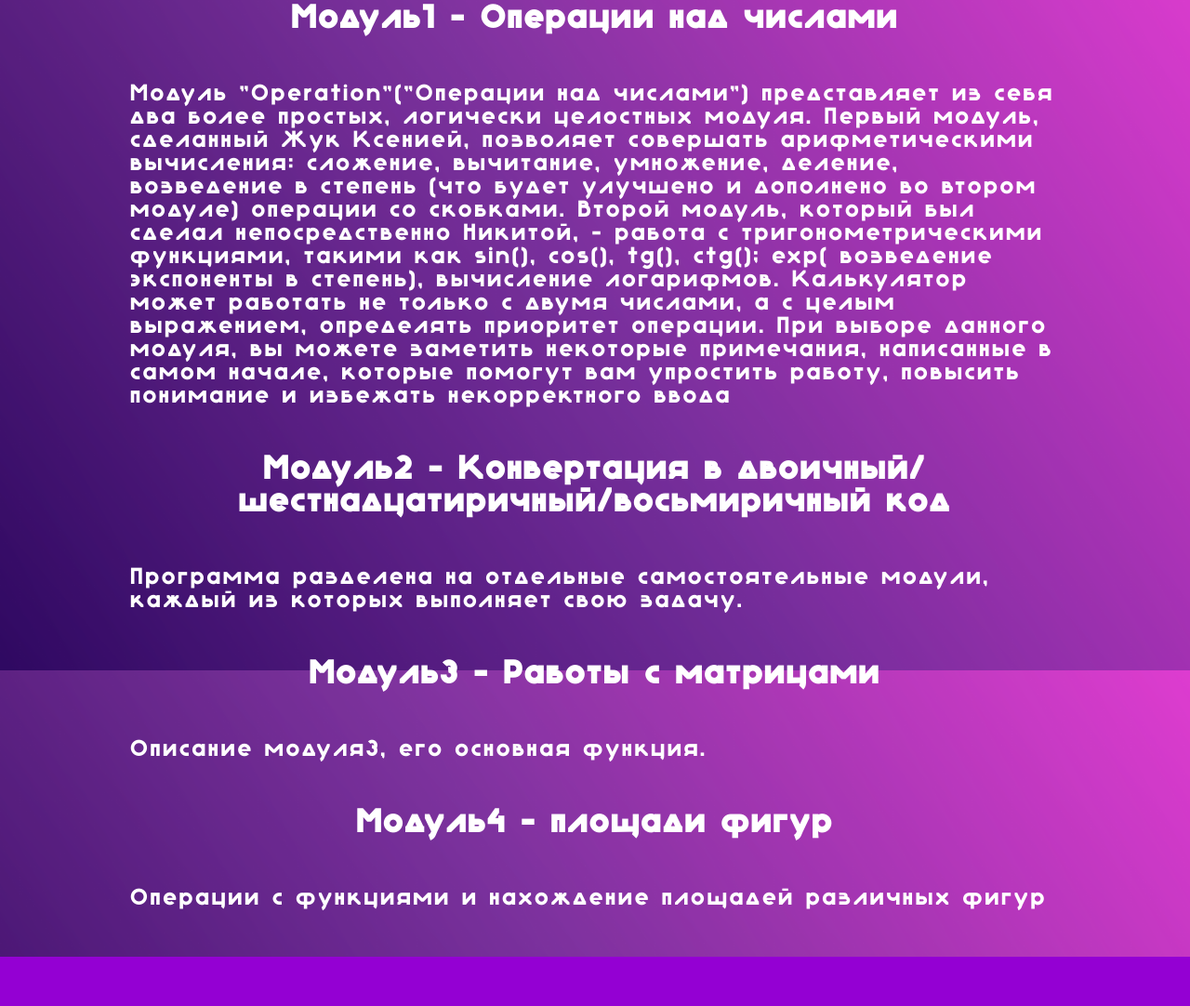
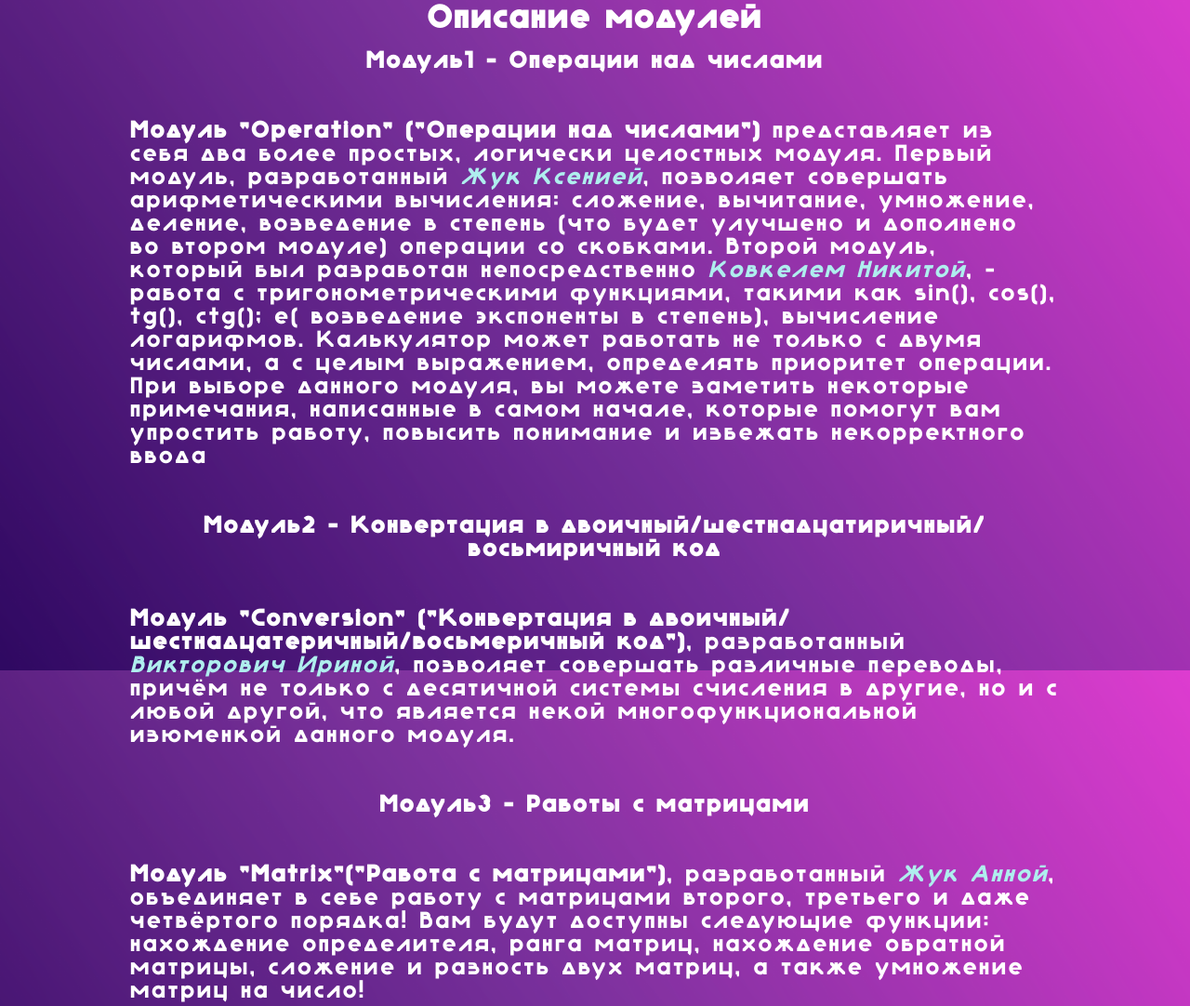
Before and after one commit to ax2067/Colored-crabs, a plain HTML site: page Site/index.html in a window 1280 px wide. Shown: the part 1679-2761 px from the top of the page at 93% size. Before the commit the page ends 2708 px from the top, so only its background shows below. Drawn offline with Linux system fonts and the light colour scheme.

Commit message:
site final i'm hope

```diff
--- a/Site/css/main.css
+++ b/Site/css/main.css
@@ -82,10 +82,22 @@ h2{
   text-align: center;
   margin: 15px;
 }
+
+h3{
+  font-family: Custom;
+  font-size: 25px;
+  color: white;
+  text-align: center;
+  margin: 15px;
+}
 nav{
   float;
   position: fixed;
   bottom: 45%;
+}
+i a{
+  color: #AFEEEE;
+  text-decoration: none;
 }
 .menu-list{
   list-style-type: none;
--- a/Site/index.html
+++ b/Site/index.html
@@ -33,7 +33,7 @@
 
         <h2><a name="about-project">О проекте</a></h2>
         <p>
-          **Colored-crabs** - проект, разработанный небольшой командой начинающих разработчиков - студентов 1 курса 4 группы Факультета Информационных технологий Белорусского Государственного Технологического Университета.
+          **<i><a href="https://github.com/ax2067/Colored-crabs">Colored-crabs</a></i>** - проект, разработанный небольшой командой начинающих разработчиков - студентов 1 курса 4 группы Факультета Информационных технологий <i><a href="https://www.belstu.by/">Белорусского Государственного Технологического Университета</a></i>.
         </p>
 
         <p>Наш проект - Научный калькулятор, выполняющий множество разнообразных функций, о которых подробнее рассказано ниже. Назначение проета - создание программы, которая поможет студентам в тяжёлом мире математики: поможет разобраться с матрицами, переводом в различные системы счисления, найти площади, объёмы и многое другое! </p>
@@ -84,24 +84,36 @@
         <figcaption>Разработчик</figcaption>
       </figure>
     </div>
-      <h2 id="moduls">Модуль1 - Операции над числами</h2>
+      <h2 id="moduls">Описание модулей</h2>
+      <h3>Модуль1 - Операции над числами</h3>
       <p>
-          Модуль "Operation"("Операции над числами") представляет из себя два более простых, логически целостных модуля. Первый модуль, сделанный Жук Ксенией, позволяет совершать арифметическими вычисления: сложение, вычитание, умножение, деление, возведение в степень (что будет улучшено и дополнено во втором модуле) операции со скобками. Второй модуль, который был сделал непосредственно Никитой, - работа с тригонометрическими функциями, такими как sin(), cos(), tg(), ctg(); exp( возведение экспоненты в степень), вычисление логарифмов. Калькулятор может работать не только с двумя числами, а с целым выражением, определять приоритет операции. При выборе данного модуля, вы можете заметить некоторые примечания, написанные в самом начале, которые помогут вам упростить работу, повысить понимание и избежать некорректного ввода
+        <b>Модуль "Operation" ("Операции над числами")</b> представляет из себя два более простых, логически целостных модуля. Первый модуль, разработанный <i><a href="https://github.com/Xsen0N">Жук Ксенией</a></i>, позволяет совершать арифметическими вычисления: сложение, вычитание, умножение, деление, возведение в степень (что будет улучшено и дополнено во втором модуле) операции со скобками. Второй модуль, который был разработан непосредственно <i><a href="https://github.com/Chamsterr">Ковкелем Никитой</a></i>, - работа с тригонометрическими функциями, такими как sin(), cos(), tg(), ctg(); e( возведение экспоненты в степень), вычисление логарифмов. Калькулятор может работать не только с двумя числами, а с целым выражением, определять приоритет операции. При выборе данного модуля, вы можете заметить некоторые примечания, написанные в самом начале, которые помогут вам упростить работу, повысить понимание и избежать некорректного ввода
       </p>
 
-      <h2>Модуль2 -  Конвертация в двоичный/шестнадцатиричный/восьмиричный код</h2>
+      <h3>Модуль2 -  Конвертация в двоичный/шестнадцатиричный/восьмиричный код</h3>
       <p>
-        Программа разделена на отдельные самостоятельные модули, каждый из которых выполняет свою задачу.
+        <b>Модуль "Conversion" ("Конвертация в двоичный/шестнадцатеричный/восьмеричный код")</b>, разработанный <i><a href="https://github.com/DemonLeviathan">Викторович Ириной</a></i>, позволяет совершать различные переводы, причём не только с десятичной системы счисления в другие, но и с любой другой, что является некой многофункциональной изюменкой данного модуля.
       </p>
 
-      <h2>  Модуль3 - Работы с матрицами</h2>
+      <h3>  Модуль3 - Работы с матрицами</h2>
       <p>
-        Описание модуля3, его основная функция.
+        <b>Модуль "Matrix"("Работа с матрицами")</b>, разработанный <i><a href="https://github.com/ax2067">Жук Анной</a></i>, объединяет в себе работу с матрицами второго, третьего и даже четвёртого порядка! Вам будут доступны следующие функции: нахождение определителя, ранга матриц, нахождение обратной матрицы, сложение и разность двух матриц, а также умножение матриц на число!
       </p>
 
-      <h2>Модуль4 - площади фигур</h2>
-      <p>Операции с функциями и нахождение площадей различных фигур</p>
+      <h3>Модуль4 - площади фигур</h2>
+      <p>
+        <b>Модуль "Squares" ("Операции с функциями и нахождение площадей различных фигур")</b>, разработанный <i><a href="https://github.com/4ellovekkk">Макаровым Алексеем</a></i>, является невероятным примером конкретности, точности и разнообразия. Модуль позволит вам найти площадь треугольника, прямоугольника, паралеллограмма, ромба, площади полной поверхности различных фигур!
+      </p>
 
+      <h3>Модуль №5 - Нахождение объёма фигур</h3>
+      <p>
+        <b>Модуль "Volume"("Нахождение объёма фигур")</b>, разработанный <i><a href=https://github.com/DemonLeviathan>Викторович Ириной</a></i>, служит лучшим помощником в нахождении объёмов в таком разделе математики, как стериометрия! Если при работе с объёмными фигурами вы немного дизориентированы, ничего страшного, этот модуль решит вашу проблему!
+      </p>
+
+      <h3>Модуль №6 - Дополнительные операции (факториал, НОК и НОД)</h3>
+      <p>
+        <b>Модуль "Additionally" ("Дополнительные операции")</b>, разработанн <i><a href="https://github.com/SANO12321">Саковичем Александром</a></i>. Кажется, что НОК и НОД очень простые для запоминаия функции, но уверенно могу сказать, что они и просто забываются! Чтобы не мучать себя безумно долгими воспоминаниями о таких вещах, как НОК и НОД, этот модуль поможет быстро освежить вашу память, быстро и и корректно посчитает.
+      </p>
   </div>
 
     <div class="div3">
```
